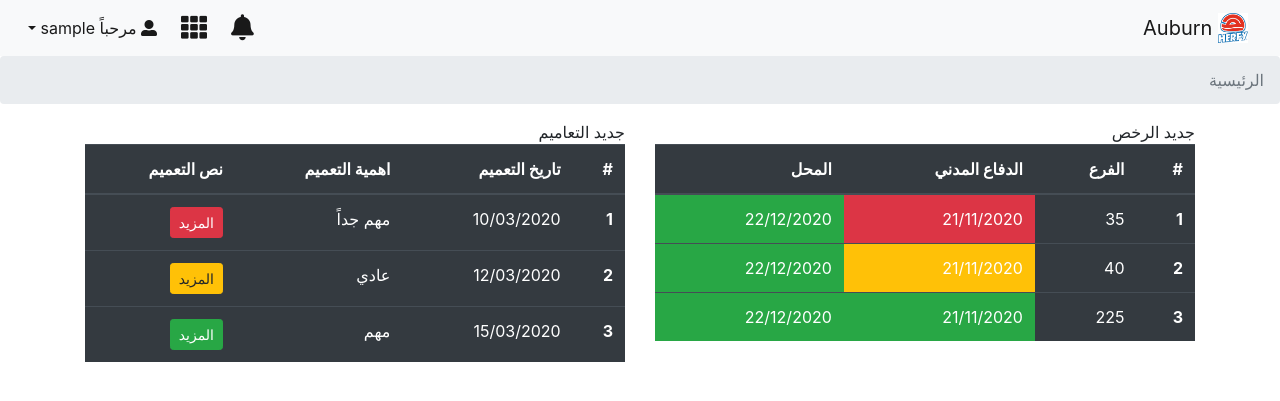
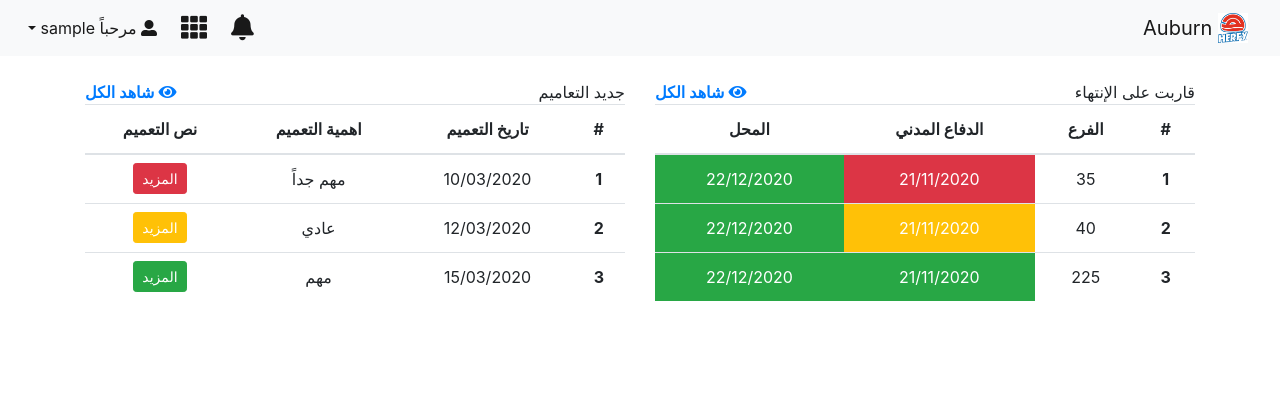
Before and after one commit to Nick390/Auburn-1.0.0, a PHP site: page /pages/dashboard.php in a window 1280 px wide. Shown: the top 401 px of the page. Run offline with PHP 8.4, Linux system fonts and the light colour scheme; the visitor is signed in with stand-in values (Sample User, id 1); data that the repository does not hold is empty.

Commit message:
Update in dashboard.php
*Remove breadcrumb.
*Update html in the page for better design.

```diff
--- a/pages/dashboard.php
+++ b/pages/dashboard.php
@@ -1,19 +1,21 @@
 <?php include("../includes/php/pages-header.php"); ?>
 <?php include("../includes/php/pages-nav.php"); ?>
 <!--Breadcrumb to see where are you at-->
-<nav aria-label="breadcrumb">
-  <ol class="breadcrumb">
-    <li class="breadcrumb-item active" aria-current="page">الرئيسية</li>
-  </ol>
-</nav>
+<br>
 <!--نموذج يجب إزالتة بعد ربط قاعدة البيانات حيث ان قاعدة البيانات يجب ان تتوفر على هذه البيانات-->
 <div class="container">
   <div class="row">
     <div class="col">
-    <table class="table table-dark">
-    جديد الرخص
+    <table class="table table-white">
+    <div class="row">
+    <div class="col">
+    قاربت على الإنتهاء
+    </div>
+    <div class="col text-left">
+    <a href="#"> <i class="fas fa-eye"> شاهد الكل</i> </a>
+    </div>
   <thead>
-    <tr>
+    <tr class="text-center">
       <th scope="col">#</th>
       <th scope="col">الفرع</th>
       <th scope="col">الدفاع المدني</th>
@@ -21,33 +23,38 @@
     </tr>
   </thead>
   <tbody>
-    <tr>
+    <tr class="text-center">
       <th scope="row">1</th>
-      <td>35</td>
-      <td class="bg-danger">21/11/2020</td>
-      <td class="bg-success">22/12/2020</td>
+      <td class="text-center">35</td>
+      <td class="bg-danger text-white text-center">21/11/2020</td>
+      <td class="bg-success text-white text-center">22/12/2020</td>
     </tr>
-    <tr>
+    <tr class="text-center">
       <th scope="row">2</th>
-      <td>40</td>
-      <td class="bg-warning">21/11/2020</td>
-      <td class="bg-success">22/12/2020</td>
+      <td class="text-center">40</td>
+      <td class="bg-warning text-white text-center">21/11/2020</td>
+      <td class="bg-success text-white text-center">22/12/2020</td>
     </tr>
-    <tr>
+    <tr class="text-center">
       <th scope="row">3</th>
-      <td>225</td>
-      <td class="bg-success">21/11/2020</td>
-      <td class="bg-success">22/12/2020</td>
+      <td class="text-center">225</td>
+      <td class="bg-success text-white text-center">21/11/2020</td>
+      <td class="bg-success text-white text-center">22/12/2020</td>
     </tr>
   </tbody>
 </table>
     </div>
-
     <div class="col">
-    <table class="table table-dark">
+    <table class="table table-white">
+    <div class="row">
+    <div class="col">
     جديد التعاميم
+    </div>
+    <div class="col text-left">
+    <a href="#"> <i class="fas fa-eye"> شاهد الكل</i> </a>
+    </div>
   <thead>
-    <tr>
+    <tr class="text-center">
       <th scope="col">#</th>
       <th scope="col">تاريخ التعميم</th>
       <th scope="col">اهمية التعميم</th>
@@ -55,23 +62,23 @@
     </tr>
   </thead>
   <tbody>
-    <tr>
+    <tr class="text-center">
       <th scope="row">1</th>
-      <td>10/03/2020</td>
-      <td>مهم جداً</td>
-      <td><button type="button" class="btn btn-danger btn-sm">المزيد</button></td>
+      <td class="text-center">10/03/2020</td>
+      <td class="text-center">مهم جداً</td>
+      <td class="pt-2 pb-0 text-center"><button type="button" class="btn btn-danger btn-sm text-white">المزيد</button></td>
     </tr>
-    <tr>
+    <tr class="text-center">
       <th scope="row">2</th>
-      <td>12/03/2020</td>
-      <td>عادي</td>
-      <td><button type="button" class="btn btn-warning btn-sm">المزيد</button></td>
+      <td class="text-center">12/03/2020</td>
+      <td class="text-center">عادي</td>
+      <td class="pt-2 pb-0 text-center"><button type="button" class="btn btn-warning btn-sm text-white">المزيد</button></td>
     </tr>
-    <tr>
+    <tr class="text-center">
       <th scope="row">3</th>
-      <td>15/03/2020</td>
-      <td>مهم</td>
-      <td><button type="button" class="btn btn-success btn-sm">المزيد</button></td>
+      <td class="text-center">15/03/2020</td>
+      <td class="text-center">مهم</td>
+      <td class="pt-2 pb-0 text-center"><button type="button" class="btn btn-success btn-sm text-white">المزيد</button></td>
     </tr>
   </tbody>
 </table>
```
